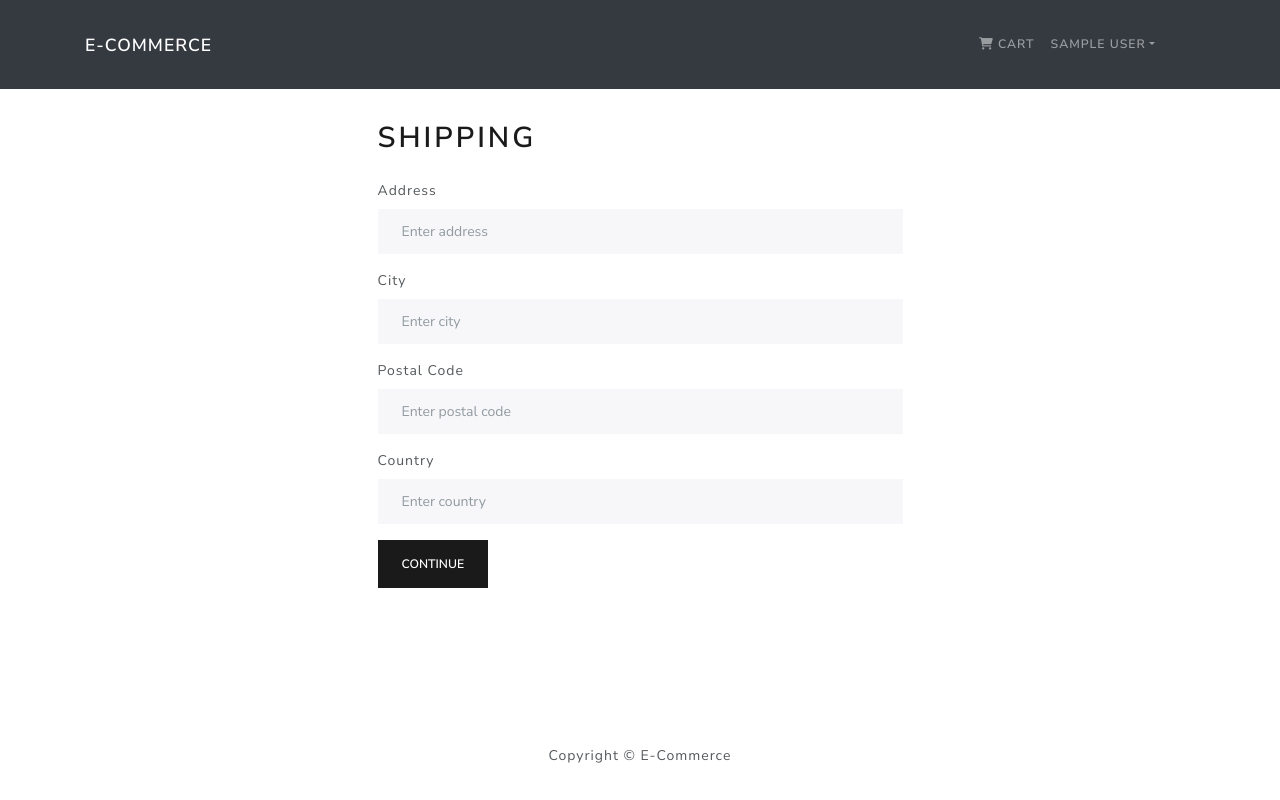
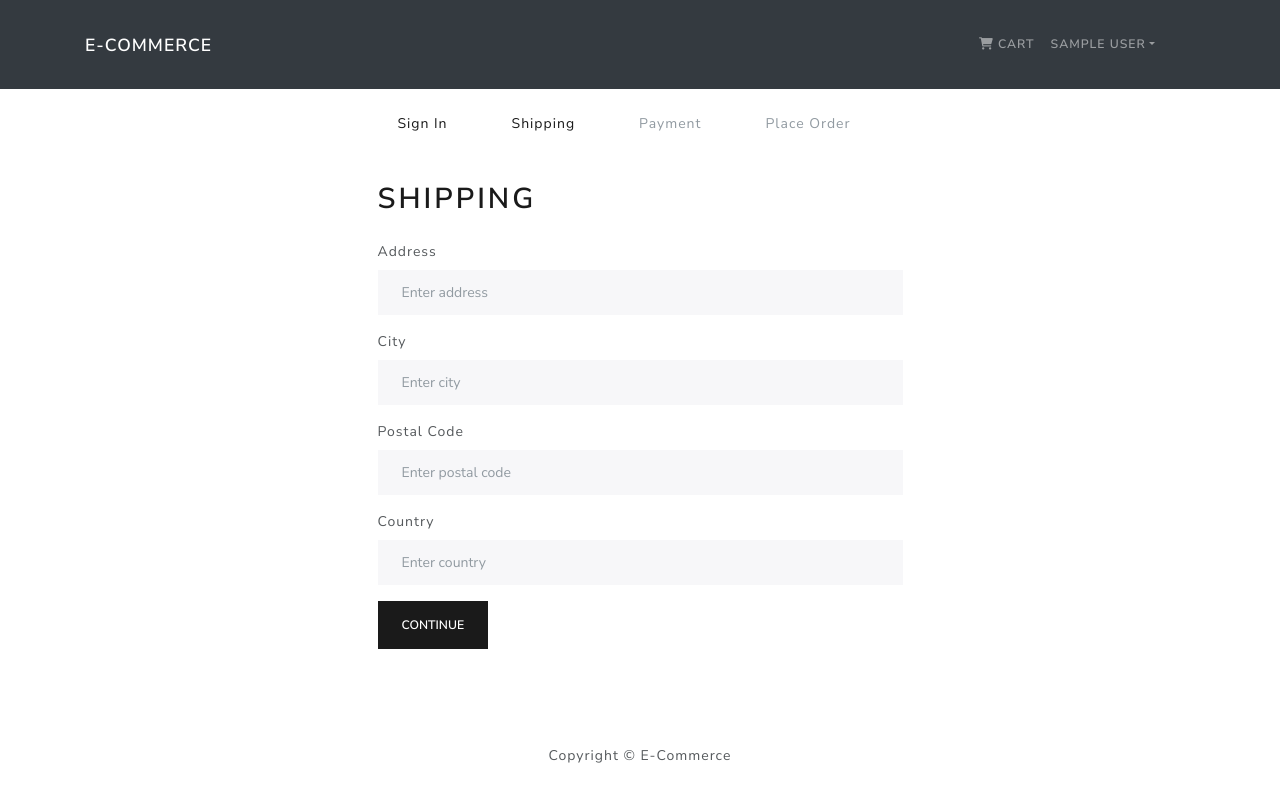
Before and after one commit to MateuszJajkowicz/MERN-Stack-E-Commerce-App, a React (Create React App) app in the folder frontend/: page /shipping in a window 1280 px wide. Built offline with nearby package versions, Linux system fonts and the light colour scheme; sample sign-in values are in the browser's storage.

Commit message:
Added CheckoutSteps component

```diff
--- /dev/null
+++ b/frontend/src/components/CheckoutSteps.js
@@ -0,0 +1,51 @@
+import React from 'react';
+import { Nav } from 'react-bootstrap';
+import { LinkContainer } from 'react-router-bootstrap';
+
+const CheckoutSteps = ({ step1, step2, step3, step4 }) => {
+  return (
+    <Nav className='justify-content-center mb-4'>
+      <Nav.Item>
+        {step1 ? (
+          <LinkContainer to='/login'>
+            <Nav.Link>Sign In</Nav.Link>
+          </LinkContainer>
+        ) : (
+          <Nav.Link disabled>Sign In</Nav.Link>
+        )}
+      </Nav.Item>
+
+      <Nav.Item>
+        {step2 ? (
+          <LinkContainer to='/shipping'>
+            <Nav.Link>Shipping</Nav.Link>
+          </LinkContainer>
+        ) : (
+          <Nav.Link disabled>Shipping</Nav.Link>
+        )}
+      </Nav.Item>
+
+      <Nav.Item>
+        {step3 ? (
+          <LinkContainer to='/payment'>
+            <Nav.Link>Payment</Nav.Link>
+          </LinkContainer>
+        ) : (
+          <Nav.Link disabled>Payment</Nav.Link>
+        )}
+      </Nav.Item>
+
+      <Nav.Item>
+        {step4 ? (
+          <LinkContainer to='/placeorder'>
+            <Nav.Link>Place Order</Nav.Link>
+          </LinkContainer>
+        ) : (
+          <Nav.Link disabled>Place Order</Nav.Link>
+        )}
+      </Nav.Item>
+    </Nav>
+  );
+};
+
+export default CheckoutSteps;
--- a/frontend/src/screens/ShippingScreen.js
+++ b/frontend/src/screens/ShippingScreen.js
@@ -3,6 +3,7 @@
 import { Form, Button } from 'react-bootstrap';
 import { useDispatch, useSelector } from 'react-redux';
 import FormContainer from '../components/FormContainer';
+import CheckoutSteps from '../components/CheckoutSteps';
 import { saveShippingAddress } from '../actions/cartActions';
 
 const ShippingScreen = () => {
@@ -34,6 +35,7 @@
 
   return (
     <FormContainer>
+      <CheckoutSteps step1 step2></CheckoutSteps>
       <h1>Shipping</h1>
       <Form onSubmit={submitHandler}>
         <Form.Group controlId='address' className='pb-3'>
```
